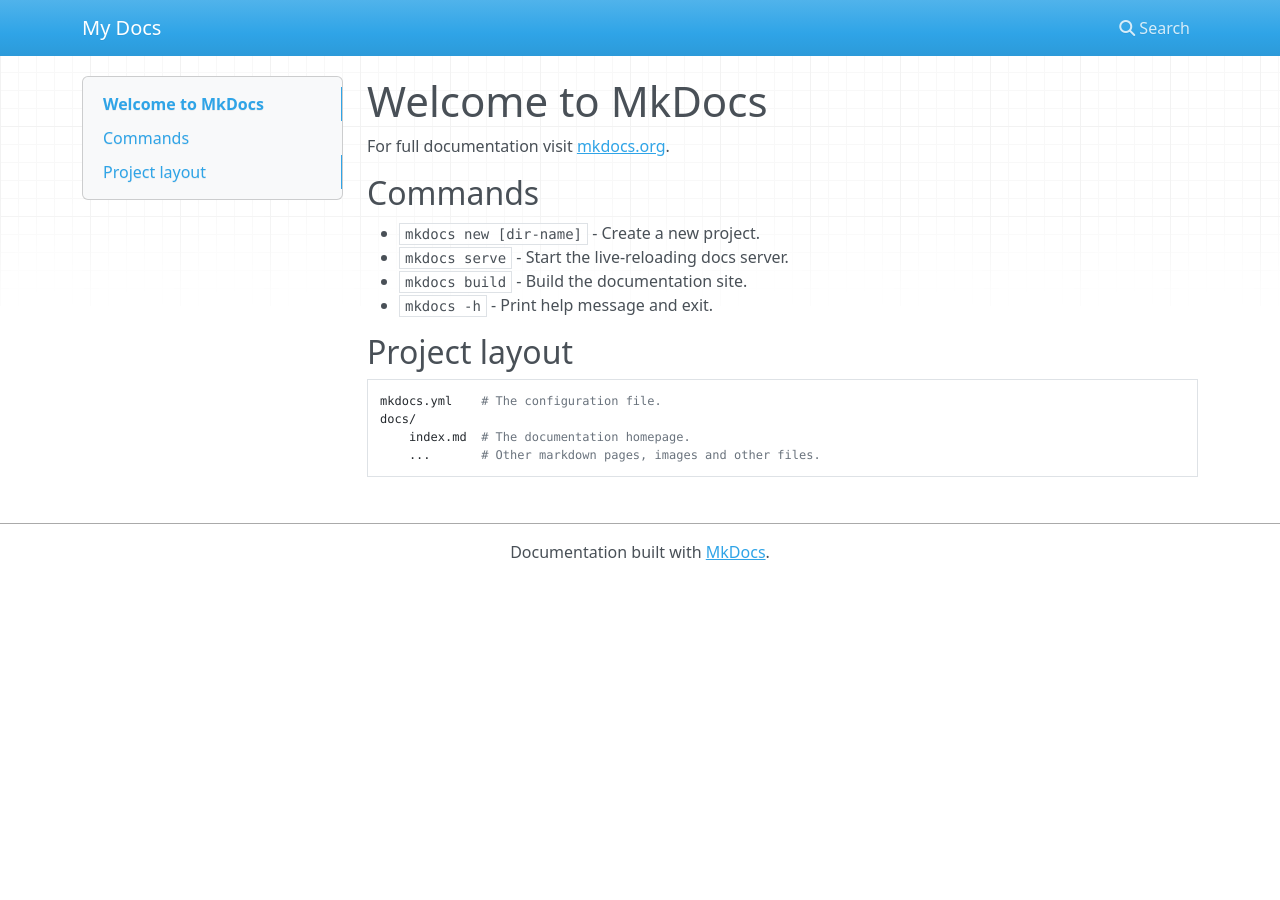
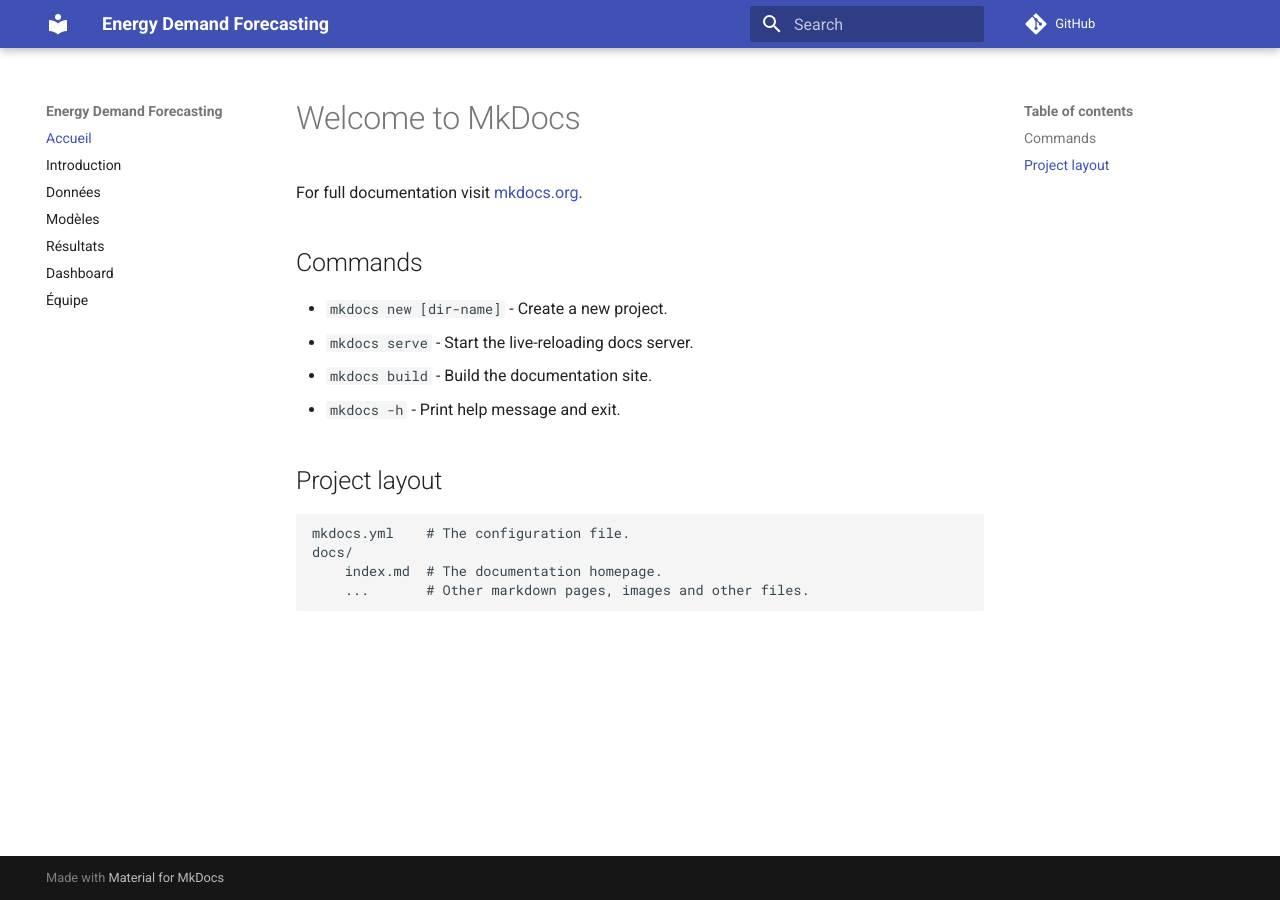
Before and after one commit to Marc1T/energy-demand-doc, an MkDocs documentation site: the page built from docs/index.md, in a window 1280 px wide. Built offline with MkDocs 1.6.1 and Material for MkDocs 9.7.7, drawn with Linux system fonts in a browser that asks for light colours; nearby versions of some CDN libraries; comment, search, counter and statistics services are not loaded.

Commit message:
first commit

```diff
--- a/mkdocs.yml
+++ b/mkdocs.yml
@@ -1 +1,16 @@
-site_name: My Docs
+site_name: Energy Demand Forecasting
+theme:
+  name: material
+nav:
+  - Accueil: index.md
+  - Introduction: intro.md
+  - Données: data.md
+  - Modèles: models.md
+  - Résultats: results.md
+  - Dashboard: dashboard.md
+  - Équipe: team.md
+repo_url: https://github.com/TonCompte/energy-demand-doc
+markdown_extensions:
+  - admonition
+  - toc:
+      permalink: true
--- /dev/null
+++ b/requirements.txt
@@ -0,0 +1,2 @@
+mkdocs
+mkdocs-material
```
Also changed, not shown: readthedocs.yml (added, +14 -0 lines).
